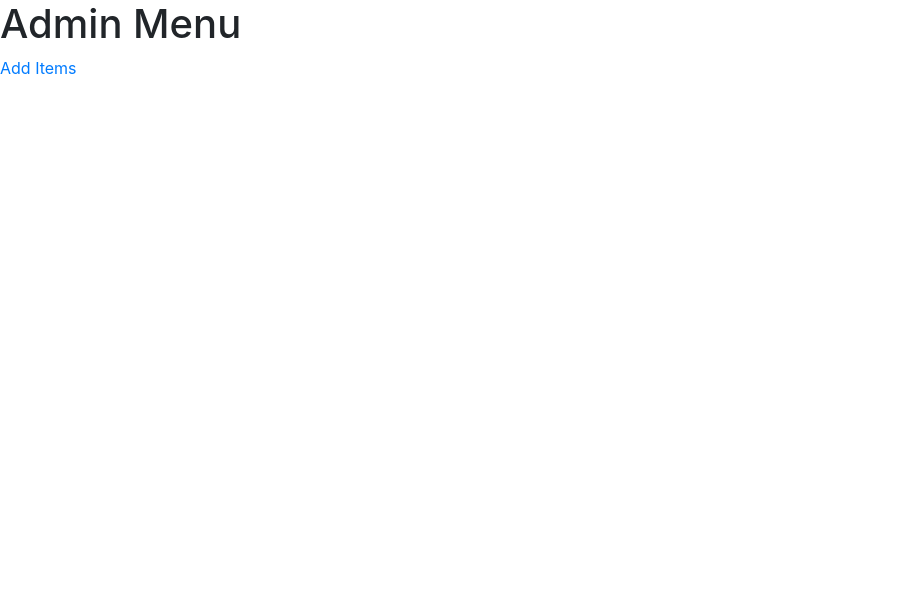
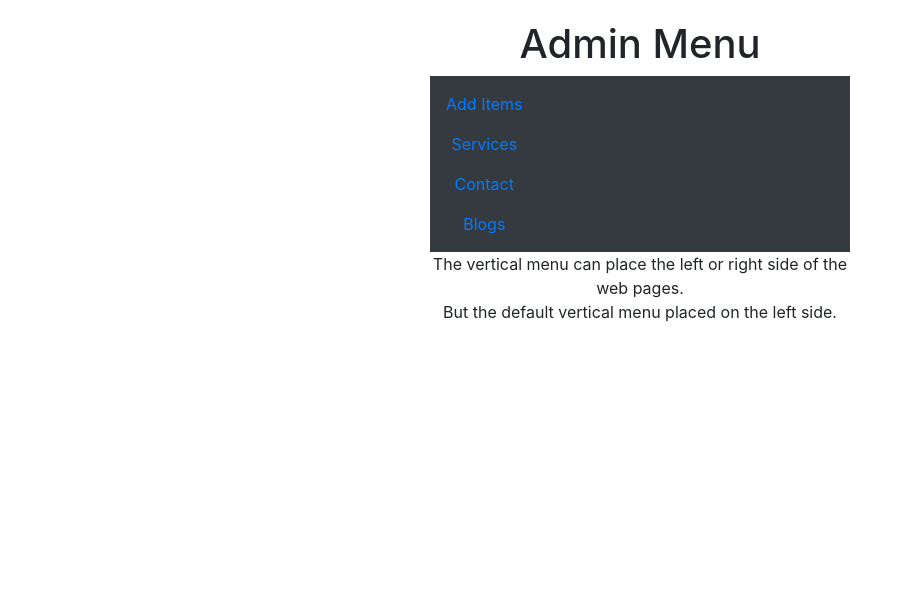
Before and after one commit to Michelle-Lefebvre/ProjectJitters, a PHP site: template templates/admin/adminmenu.html.twig in a window 1280 px wide. Shown: the part 92-692 px from the top of the page, without its empty margins (0-913 px from the left). Run offline with PHP 8.4, Linux system fonts and the light colour scheme; the template is opened without the code that fills it, so the values that code supplies are empty; some libraries are stand-ins or nearby versions.

Commit message:
resolve conflicts styles.css and changes to login forms

```diff
--- a/styles.css
+++ b/styles.css
@@ -134,14 +134,14 @@ div > .row > .container > .errors {
 /* Styles for errors pages start */
 
 
-
+/*
 .styleform label{
     text-align:left;}
 
     .styleform input{
         text-align:right;
-        /*float:right;*/}
-/*
+        float:right;}
+
 .styleform label{float:left;}
 .styleform input{float:right;}  this gives space for the label on the left
 .styleform .clear{clear:both;}  prevent elements from stacking weirdly */
--- a/templates/admin/adminmenu.html.twig
+++ b/templates/admin/adminmenu.html.twig
@@ -3,9 +3,45 @@
 {% block title %}Admin Menu{% endblock %}
 
 {% block content %}
-    <h1>Admin Menu</h1>
 
+
+<form class="form-admin center">
+
+		<h1>Admin Menu</h1>
+    {#
     <p>   <a href="/additem"> Add Items</a></p>
+    #}
+
+{#
+       <nav class ="navbar bg-dark">#}
+
+     <nav class ="navbar bg-dark">
+<ul class ="nav navbar-nav">
+<li class ="nav-item">
+<a class ="nav-link" href="/additem"> Add Items </a>
+</li>
+<li class ="nav-item">
+<a class ="nav-link" href="#"> Services </a>
+</li>
+<li class ="nav-item">
+<a class ="nav-link" href="#"> Contact </a>
+</li>
+<li class ="nav-item">
+<a class ="nav-link" href="#"> Blogs </a>
+</li>
+</ul>
+</nav>
+<div class =”container”>
+<p> The vertical menu can place the left or right side of the web pages. <br> But the default vertical menu placed on the left side. </P>
+</div>
+
+
+</form>
+
+
+
+
+
 
 
 {% endblock %}
```
Also changed, not shown: templates/login.html.twig (+5 -4 lines), templates/login_success.html.twig (+5 -9 lines), templates/logout.html.twig (+12 -0 lines).
